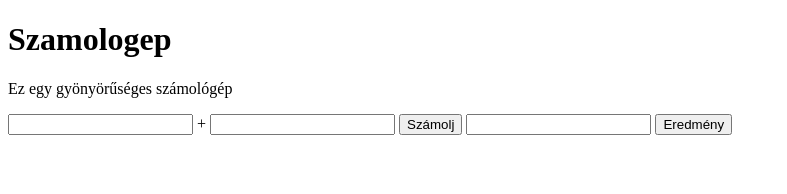
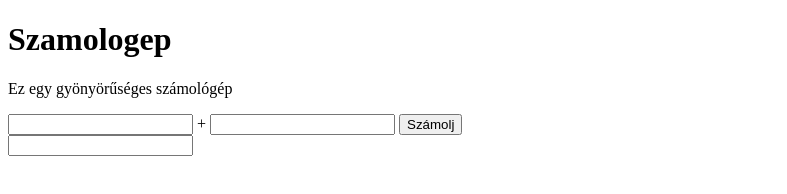
Before and after one commit to Liasapiens/first-project, a plain HTML site: page docs/index.html in a window 1280 px wide. Shown: the whole page, without its empty margins (0-787 px from the left). Drawn offline with Linux system fonts and the light colour scheme.

Commit message:
eredmény mező végleges plusz ID-k

```diff
--- a/docs/index.html
+++ b/docs/index.html
@@ -9,18 +9,16 @@
 <h1>Szamologep</h1>
 <p>Ez egy gyönyörűséges számológép</p>
 <form>
+    <div>
     <input name="a"/>
     +
     <input name="b"/>
     <input type="submit" value= "Számolj"
-        id="submit_button"/>
-
-
-    <input name="c"/>
-    <input type="submit" value="Eredmény"
-           id="result_field"/>
-
-
+        id="submit-button"/>
+    </div>
+<div>
+    <input name="result" readonly="true" id=""result-input"/>
+   </div>
 </form>
 
 </body>
```
